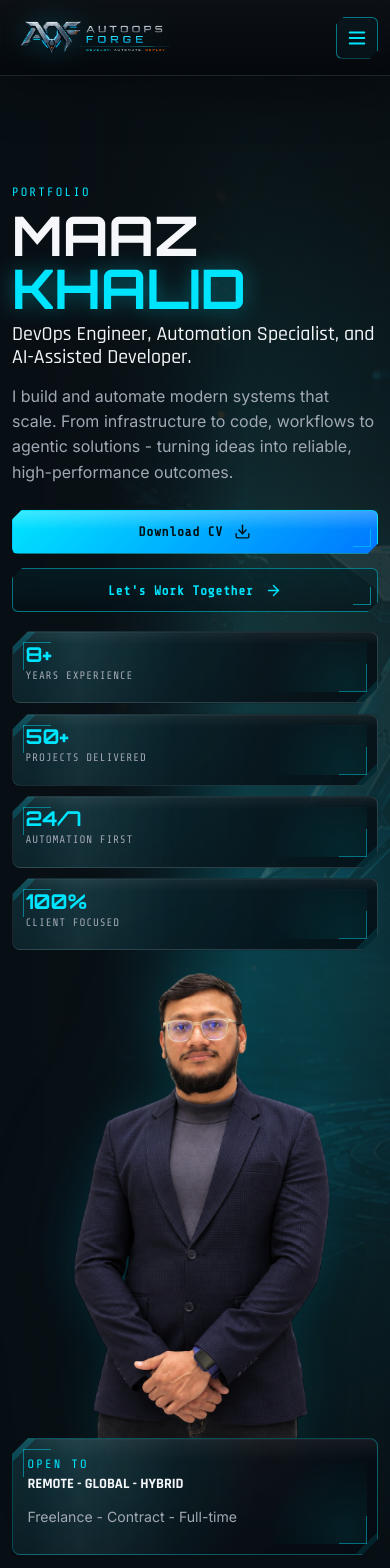
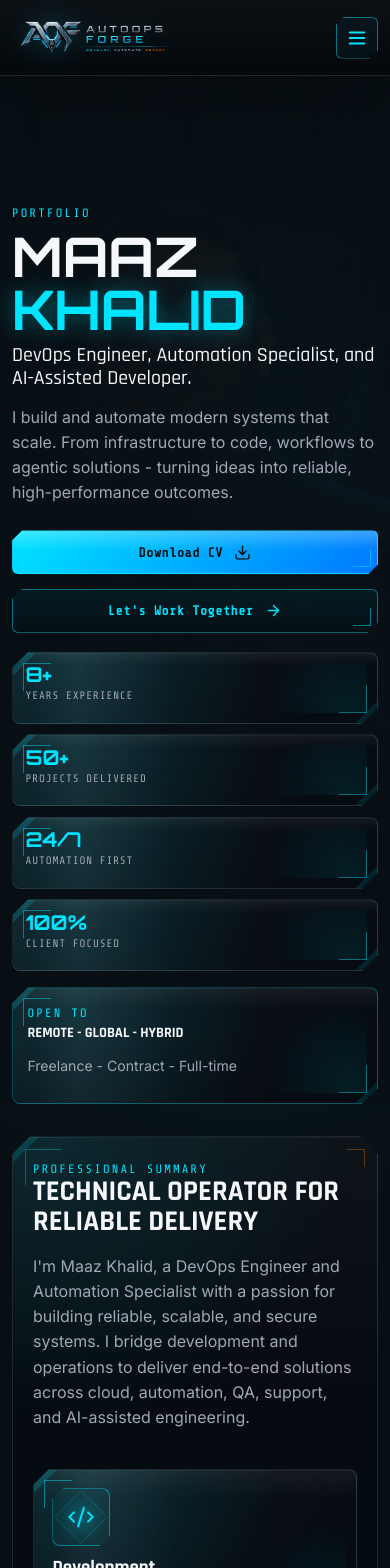
Before and after one commit to zaam23454/AutoOps-Forge, a Next.js app: page /portfolio in a window 390 px wide. Shown: the top 1568 px of the page. Built offline with nearby package versions, Linux system fonts and the light colour scheme; what @mui/material-nextjs would draw is missing.

Commit message:
finally banner is fixed for portfolio and its ready for other polish works

```diff
--- a/src/components/sections/PortfolioSections.module.css
+++ b/src/components/sections/PortfolioSections.module.css
@@ -15,33 +15,28 @@
 
 .hero {
   position: relative;
-  min-height: clamp(560px, 72vh, 690px);
-  padding: clamp(4.9rem, 6.4vw, 6.2rem) 0 0;
+  min-height: clamp(570px, 45vw, 700px);
+  padding: clamp(4.8rem, 6vw, 5.8rem) 0 0;
   overflow: hidden;
   isolation: isolate;
 }
 
 .hero::before {
   position: absolute;
-  top: 0;
-  right: 0;
-  bottom: 0;
+  inset: 0;
   z-index: -2;
-  width: min(68vw, 1120px);
   content: "";
-  background-image: url("/portfolio/portfolio-hero-scene-wide.png");
+  background-image: url("/portfolio/portfolio-hero-banner-desktop.png");
   background-repeat: no-repeat;
-  background-position: 48% center;
+  background-position: center center;
   background-size: cover;
-  opacity: 0.9;
-  filter: saturate(1.08) contrast(1.08) brightness(0.9);
+  opacity: 0.96;
+  filter: saturate(1.04) contrast(1.04) brightness(0.88);
   -webkit-mask-image:
-    linear-gradient(to left, #000 0%, #000 58%, rgba(0, 0, 0, 0.74) 72%, transparent 100%),
-    linear-gradient(to bottom, transparent 0%, #000 13%, #000 86%, transparent 100%);
+    linear-gradient(to bottom, transparent 0%, #000 11%, #000 86%, transparent 100%);
   -webkit-mask-composite: source-in;
   mask-image:
-    linear-gradient(to left, #000 0%, #000 58%, rgba(0, 0, 0, 0.74) 72%, transparent 100%),
-    linear-gradient(to bottom, transparent 0%, #000 13%, #000 86%, transparent 100%);
+    linear-gradient(to bottom, transparent 0%, #000 11%, #000 86%, transparent 100%);
   mask-composite: intersect;
 }
 
@@ -52,12 +47,11 @@
   pointer-events: none;
   content: "";
   background:
-    linear-gradient(90deg, rgba(8, 15, 20, 1) 0%, rgba(8, 15, 20, 0.97) 26%, rgba(8, 15, 20, 0.7) 43%, rgba(8, 15, 20, 0.2) 63%, rgba(8, 15, 20, 0.36) 100%),
-    linear-gradient(180deg, rgba(8, 15, 20, 0.96) 0%, rgba(8, 15, 20, 0.22) 16%, transparent 62%, rgba(8, 15, 20, 0.98) 100%),
-    radial-gradient(ellipse at 58% 77%, rgba(0, 229, 255, 0.16), transparent 19rem),
-    radial-gradient(ellipse at 83% 68%, rgba(0, 229, 255, 0.18), transparent 23rem),
-    radial-gradient(circle at 79% 36%, rgba(255, 122, 26, 0.08), transparent 15rem),
-    radial-gradient(circle at 67% 47%, rgba(255, 122, 26, 0.045), transparent 14rem),
+    linear-gradient(90deg, rgba(8, 15, 20, 0.9) 0%, rgba(8, 15, 20, 0.76) 30%, rgba(8, 15, 20, 0.16) 51%, rgba(8, 15, 20, 0.04) 72%, rgba(8, 15, 20, 0.34) 100%),
+    linear-gradient(180deg, rgba(8, 15, 20, 0.96) 0%, rgba(8, 15, 20, 0.14) 18%, transparent 64%, rgba(8, 15, 20, 0.98) 100%),
+    radial-gradient(ellipse at 57% 44%, rgba(0, 229, 255, 0.09), transparent 18rem),
+    radial-gradient(ellipse at 83% 64%, rgba(0, 229, 255, 0.12), transparent 24rem),
+    radial-gradient(circle at 83% 35%, rgba(255, 122, 26, 0.065), transparent 16rem),
     linear-gradient(rgba(0, 229, 255, 0.026) 1px, transparent 1px),
     linear-gradient(90deg, rgba(0, 229, 255, 0.022) 1px, transparent 1px);
   background-size: auto, auto, auto, auto, auto, 80px 80px, 80px 80px;
@@ -66,10 +60,7 @@
 .heroGrid {
   position: relative;
   z-index: 2;
-  display: grid;
-  grid-template-columns: minmax(500px, 0.9fr) minmax(390px, 0.58fr) minmax(320px, 0.54fr);
-  gap: clamp(0.35rem, 1.5vw, 1.25rem);
-  align-items: end;
+  min-height: clamp(500px, 38vw, 620px);
 }
 
 .eyebrow,
@@ -86,7 +77,8 @@
 .intro {
   position: relative;
   z-index: 3;
-  align-self: center;
+  width: min(620px, 44vw);
+  padding-top: clamp(4rem, 8vw, 7rem);
   padding-bottom: clamp(1.2rem, 4vw, 3.4rem);
 }
 
@@ -164,53 +156,14 @@
   letter-spacing: 0.08em;
 }
 
-.portraitWrap {
-  position: relative;
-  z-index: 4;
-  min-height: clamp(520px, 46vw, 625px);
-  align-self: end;
-  margin-left: clamp(-3rem, -2.5vw, -1rem);
-  overflow: visible;
-}
-
-.portraitGlow {
-  position: absolute;
-  right: 2%;
-  bottom: 10%;
-  left: 0;
-  height: 62%;
-  border-radius: 50%;
-  background:
-    radial-gradient(ellipse at center, rgba(0, 229, 255, 0.12), transparent 52%),
-    radial-gradient(ellipse at center, rgba(0, 119, 255, 0.06), transparent 74%);
-  filter: blur(14px);
-}
-
-.portraitFrame {
-  position: absolute;
-  right: -12%;
-  bottom: -4.9rem;
-  left: -12%;
-  height: 124%;
-  filter:
-    drop-shadow(0 0 22px rgba(0, 229, 255, 0.1))
-    drop-shadow(0 0 54px rgba(0, 229, 255, 0.045))
-    drop-shadow(0 30px 46px rgba(0, 0, 0, 0.48));
-}
-
-.portrait {
-  object-fit: contain;
-  object-position: bottom center;
-}
-
 .sidePanel {
   position: absolute;
-  right: 0.45rem;
-  bottom: 3rem;
+  right: clamp(0.8rem, 6.2vw, 5.8rem);
+  bottom: clamp(2.6rem, 5vw, 4.35rem);
   z-index: 5;
   display: grid;
   gap: 1rem;
-  width: min(235px, 17vw);
+  width: min(255px, 18vw);
 }
 
 .availability {
@@ -434,19 +387,23 @@
 
 @media (max-width: 1180px) {
   .hero::before {
-    width: min(78vw, 940px);
-    background-position: 52% center;
-    opacity: 0.72;
+    background-position: 58% center;
+    opacity: 0.82;
   }
 
   .heroGrid {
-    grid-template-columns: minmax(430px, 0.9fr) minmax(340px, 0.75fr);
+    min-height: clamp(560px, 58vw, 650px);
+  }
+
+  .intro {
+    width: min(560px, 52vw);
+    padding-top: clamp(4rem, 8vw, 6rem);
   }
 
   .sidePanel {
-    right: 1rem;
-    bottom: 1.4rem;
-    width: min(235px, 30vw);
+    right: 1.2rem;
+    bottom: 2rem;
+    width: min(235px, 28vw);
   }
 
   .availability {
@@ -478,16 +435,26 @@
 
   .hero {
     min-height: auto;
-    padding-top: 6.5rem;
+    padding-top: 6.1rem;
   }
 
   .hero::before {
-    width: 100%;
-    background-position: 62% center;
+    background-position: 56% top;
     background-size: auto 100%;
-    opacity: 0.26;
-    -webkit-mask-image: linear-gradient(to bottom, transparent 0%, #000 18%, #000 76%, transparent 100%);
-    mask-image: linear-gradient(to bottom, transparent 0%, #000 18%, #000 76%, transparent 100%);
+    opacity: 0.36;
+    filter: saturate(1.02) contrast(1.04) brightness(0.72);
+    -webkit-mask-image: linear-gradient(to bottom, transparent 0%, #000 10%, #000 80%, transparent 100%);
+    mask-image: linear-gradient(to bottom, transparent 0%, #000 10%, #000 80%, transparent 100%);
+  }
+
+  .hero::after {
+    background:
+      linear-gradient(90deg, rgba(8, 15, 20, 0.96) 0%, rgba(8, 15, 20, 0.86) 48%, rgba(8, 15, 20, 0.68) 100%),
+      linear-gradient(180deg, rgba(8, 15, 20, 0.98) 0%, rgba(8, 15, 20, 0.22) 18%, rgba(8, 15, 20, 0.76) 72%, rgba(8, 15, 20, 1) 100%),
+      radial-gradient(ellipse at 62% 38%, rgba(0, 229, 255, 0.09), transparent 15rem),
+      linear-gradient(rgba(0, 229, 255, 0.026) 1px, transparent 1px),
+      linear-gradient(90deg, rgba(0, 229, 255, 0.022) 1px, transparent 1px);
+    background-size: auto, auto, auto, 80px 80px, 80px 80px;
   }
 
   .heroGrid,
@@ -502,6 +469,8 @@
   }
 
   .intro {
+    width: 100%;
+    padding-top: 1.7rem;
     padding-bottom: 0;
   }
 
@@ -510,25 +479,12 @@
     white-space: normal;
   }
 
-  .portraitWrap {
-    min-height: 500px;
-    margin: -0.5rem auto 0;
-    width: min(100%, 430px);
-  }
-
-  .portraitFrame {
-    right: -7%;
-    bottom: -3.6rem;
-    left: -7%;
-    height: 114%;
-  }
-
   .sidePanel {
     position: relative;
     right: auto;
     bottom: auto;
     width: 100%;
-    margin-top: -1rem;
+    margin-top: 1rem;
   }
 
   .timeline {
--- a/src/components/sections/PortfolioSections.tsx
+++ b/src/components/sections/PortfolioSections.tsx
@@ -91,20 +91,6 @@ function PortfolioHero() {
                   <span>{label}</span>
                 </GlassCard>
               ))}
-            </div>
-          </div>
-
-          <div className={styles.portraitWrap} aria-label="Portrait of Maaz Khalid">
-            <div className={styles.portraitGlow} />
-            <div className={styles.portraitFrame}>
-              <Image
-                src="/portfolio/maaz-portrait-cutout.png"
-                alt="Maaz Khalid"
-                fill
-                priority
-                sizes="(max-width: 760px) 85vw, 38vw"
-                className={styles.portrait}
-              />
             </div>
           </div>
 
```
Also changed, not shown: public/portfolio/portfolio-hero-banner-desktop.png (added).
